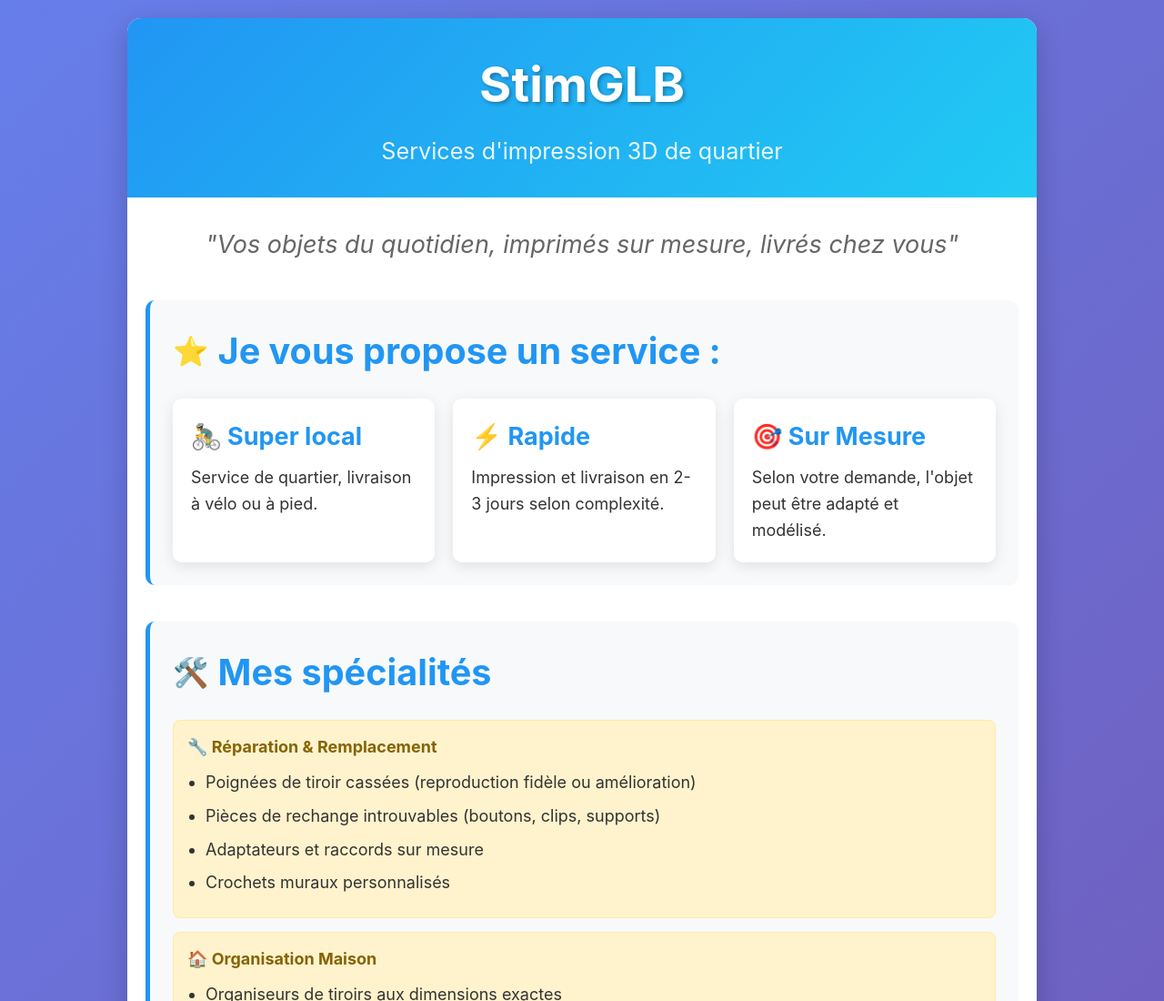
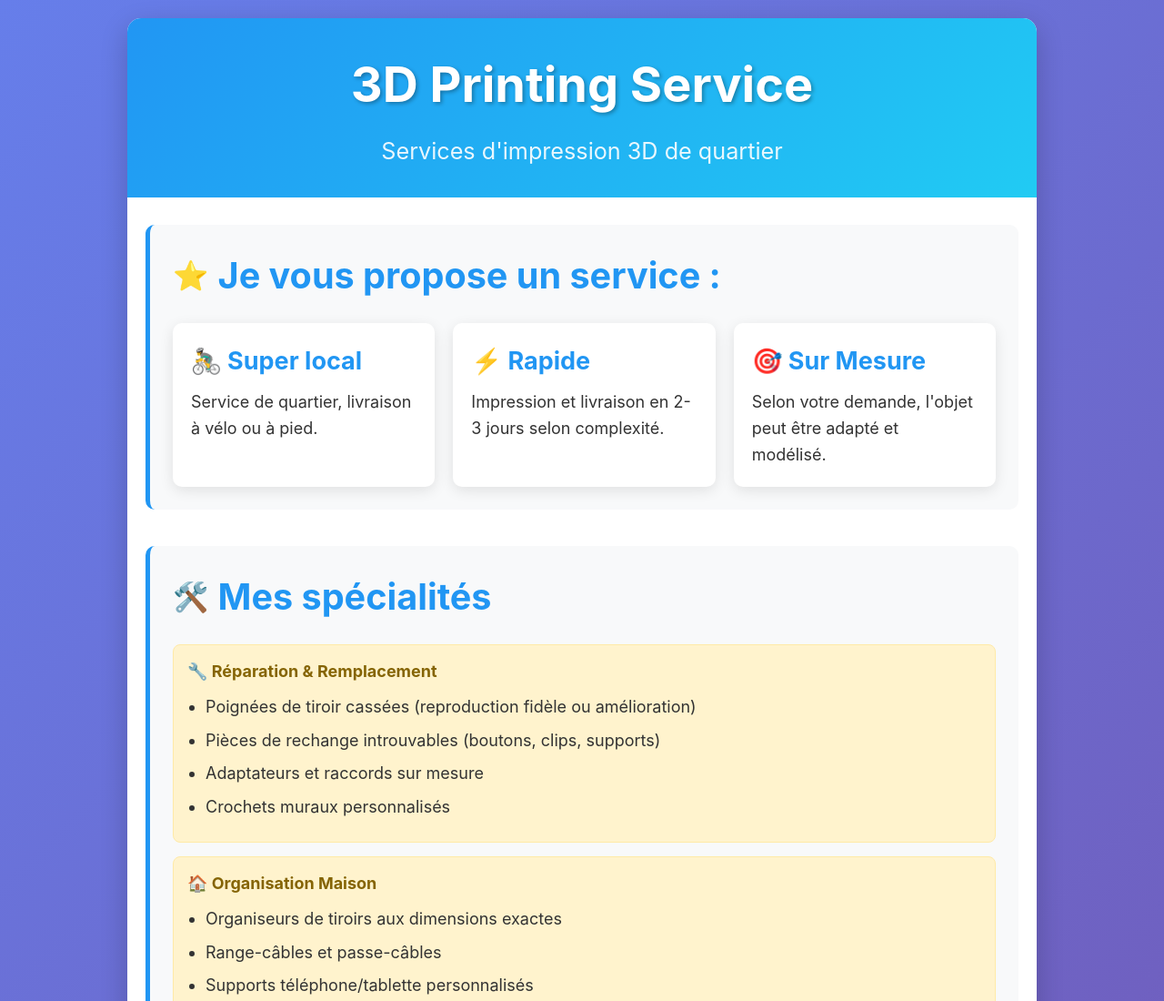
Before and after one commit to StimGlb/3DPrintingService, a plain HTML site: page index.html in a window 1280 px wide. Shown: the top 1100 px of the page at 91% size. Drawn offline with Linux system fonts and the light colour scheme.

Commit message:
Update index.html

```diff
--- a/index.html
+++ b/index.html
@@ -3,7 +3,7 @@
 <head>
     <meta charset="UTF-8">
     <meta name="viewport" content="width=device-width, initial-scale=1.0">
-    <title>GLB3DP - Services d'impression 3D local</title>
+    <title>3DPrintingService - Services d'impression 3D local</title>
     <style>
         * {
             margin: 0;
@@ -208,12 +208,8 @@
 <body>
     <div class="container">
         <div class="header">
-            <h1>StimGLB</h1>
+            <h1>3D Printing Service</h1>
             <p>Services d'impression 3D de quartier</p>
-        </div>
-
-        <div class="subtitle">
-            "Vos objets du quotidien, imprimés sur mesure, livrés chez vous"
         </div>
 
         <div class="section avantages">
```
